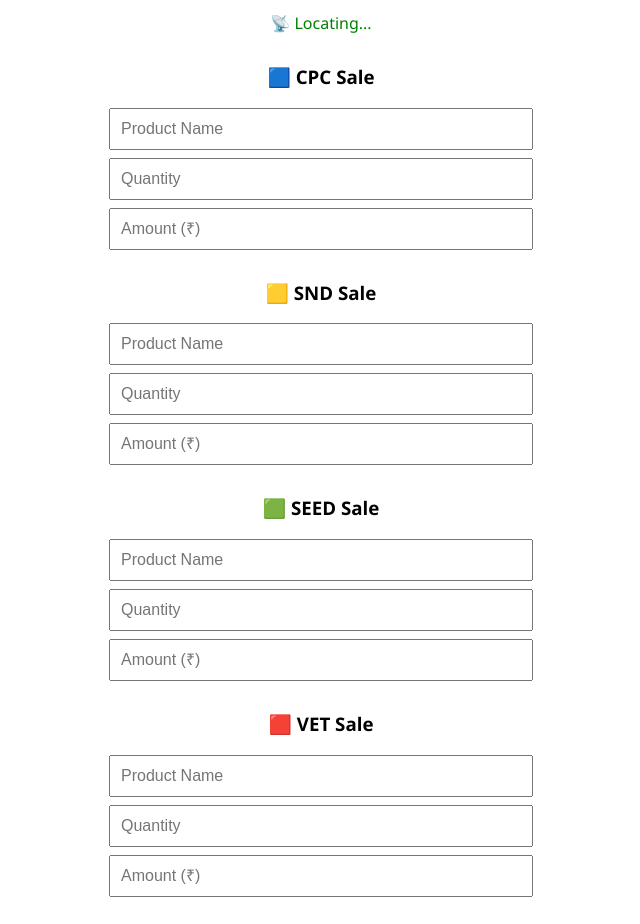
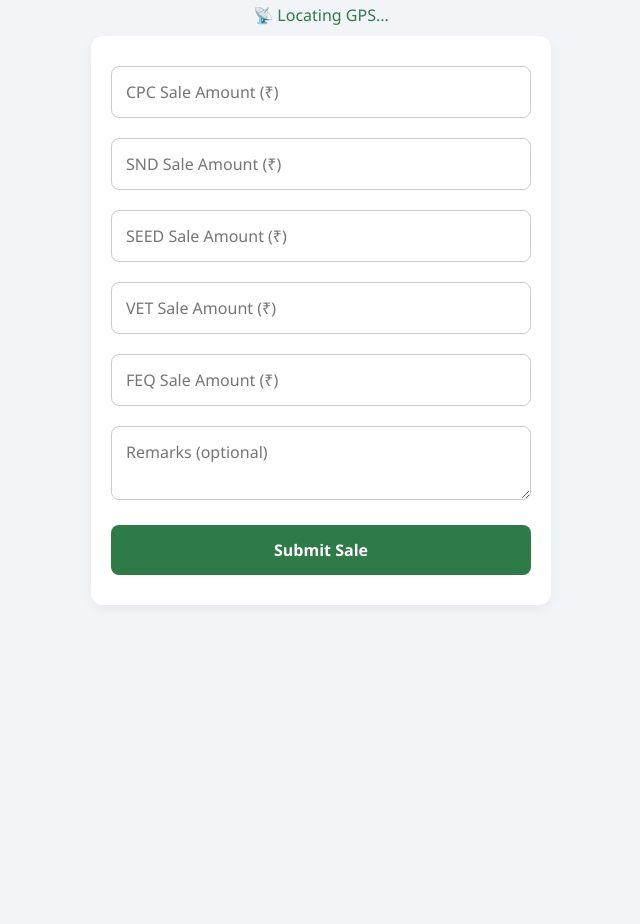
Before and after one commit to E-Sankalp/html-starter, a website: page sale.html in a window 1280 px wide. Shown: the part 89-1013 px from the top of the page, without its empty margins (319-959 px from the left). After the commit the page ends 800 px from the top, so only its background shows below. Drawn offline with Linux system fonts and the light colour scheme.

Commit message:
sale.html

```diff
--- a/sale.html
+++ b/sale.html
@@ -1,74 +1,81 @@
 <!DOCTYPE html>
-<html>
+<html lang="en">
 <head>
-  <title>Sales Entry</title>
-  <meta name="viewport" content="width=device-width, initial-scale=1">
+  <meta charset="UTF-8">
+  <title>Sale Entry | Sankalp</title>
+  <meta name="viewport" content="width=device-width, initial-scale=1, maximum-scale=1">
   <style>
+    * { box-sizing: border-box; }
     body {
-      font-family: 'Segoe UI', Tahoma, Geneva, Verdana, sans-serif;
+      font-family: 'Segoe UI', sans-serif;
+      margin: 0;
+      padding: 0;
+      background: #f2f5f7;
+      color: #333;
+    }
+    .container {
       padding: 20px;
+      max-width: 500px;
+      margin: 0 auto;
     }
-    h3 { text-align: center; margin-top: 30px; }
+    h2 {
+      text-align: center;
+      color: #2f7b47;
+      margin-bottom: 20px;
+    }
+    form {
+      background: #fff;
+      padding: 20px;
+      border-radius: 12px;
+      box-shadow: 0 4px 12px rgba(0,0,0,0.05);
+    }
     input, textarea, button {
-      display: block;
       width: 100%;
-      max-width: 400px;
-      margin: 8px auto;
-      padding: 10px;
+      padding: 14px;
+      margin: 10px 0;
       font-size: 16px;
+      border: 1px solid #ccc;
+      border-radius: 8px;
+      font-family: inherit;
     }
     button {
-      background: #007bff;
+      background: #2f7b47;
       color: white;
+      font-weight: bold;
       border: none;
-      border-radius: 5px;
+      cursor: pointer;
+      transition: background 0.3s;
     }
     button:hover {
-      background: #0056b3;
+      background: #25663a;
     }
     #gps-status {
       text-align: center;
-      margin-bottom: 15px;
-      color: green;
+      color: #2f7b47;
+      margin-bottom: 10px;
+    }
+    @media (max-width: 480px) {
+      body, .container { padding: 10px; }
+      input, textarea, button { font-size: 15px; padding: 12px; }
     }
   </style>
 </head>
-<body onload="getLocation()">
-  <h2 style="text-align:center;">🧾 Category-wise Sales Entry</h2>
+<body>
+  <div class="container">
+    <h2>📦 Sale Entry</h2>
+    <div id="gps-status">📡 Locating GPS...</div>
 
-  <div id="gps-status">📡 Locating...</div>
+    <form id="saleForm">
+      <input type="number" name="cpcSale" placeholder="CPC Sale Amount (₹)">
+      <input type="number" name="sndSale" placeholder="SND Sale Amount (₹)">
+      <input type="number" name="seedSale" placeholder="SEED Sale Amount (₹)">
+      <input type="number" name="vetSale" placeholder="VET Sale Amount (₹)">
+      <input type="number" name="feqSale" placeholder="FEQ Sale Amount (₹)">
+      <textarea name="remarks" placeholder="Remarks (optional)"></textarea>
 
-  <form id="saleForm">
-    <h3>🟦 CPC Sale</h3>
-    <input type="text" name="cpc_product" placeholder="Product Name">
-    <input type="number" name="cpc_qty" placeholder="Quantity">
-    <input type="number" name="cpc_amt" placeholder="Amount (₹)">
-
-    <h3>🟨 SND Sale</h3>
-    <input type="text" name="snd_product" placeholder="Product Name">
-    <input type="number" name="snd_qty" placeholder="Quantity">
-    <input type="number" name="snd_amt" placeholder="Amount (₹)">
-
-    <h3>🟩 SEED Sale</h3>
-    <input type="text" name="seed_product" placeholder="Product Name">
-    <input type="number" name="seed_qty" placeholder="Quantity">
-    <input type="number" name="seed_amt" placeholder="Amount (₹)">
-
-    <h3>🟥 VET Sale</h3>
-    <input type="text" name="vet_product" placeholder="Product Name">
-    <input type="number" name="vet_qty" placeholder="Quantity">
-    <input type="number" name="vet_amt" placeholder="Amount (₹)">
-
-    <h3>🟪 FEQ Sale</h3>
-    <input type="text" name="feq_product" placeholder="Product Name">
-    <input type="number" name="feq_qty" placeholder="Quantity">
-    <input type="number" name="feq_amt" placeholder="Amount (₹)">
-
-    <textarea name="remarks" placeholder="General Remarks (Optional)" rows="2"></textarea>
-
-    <button type="button" onclick="submitSale()">📤 Submit</button>
-    <button type="button" onclick="window.location.href='?page=menu'">🔙 Back to Menu</button>
-  </form>
+      <button type="button" onclick="submitSale()">Submit Sale</button>
+    </form>
+  </div>
 
   <script>
     let currentGPS = "";
@@ -79,39 +86,39 @@
         return;
       }
       navigator.geolocation.getCurrentPosition(
-        (position) => {
-          currentGPS = `${position.coords.latitude},${position.coords.longitude}`;
-          document.getElementById('gps-status').innerText = '📍 Location Captured';
+        pos => {
+          currentGPS = `${pos.coords.latitude},${pos.coords.longitude}`;
+          document.getElementById('gps-status').innerText = '📍 Location captured';
         },
-        () => {
-          document.getElementById('gps-status').innerText = '❌ Failed to get GPS location';
+        err => {
+          document.getElementById('gps-status').innerText = '❌ Unable to fetch GPS';
         }
       );
     }
 
     async function submitSale() {
-      const form = document.getElementById('saleForm');
-      const empCode = localStorage.getItem('empCode');
-      const location = currentGPS;
-
-      if (!empCode || !location) {
-        alert('❗ GPS or employee code missing');
-        return;
+      const empCode = localStorage.getItem("empCode");
+      if (!empCode || !currentGPS) {
+        return alert("❗ Missing employee code or GPS location.");
       }
 
+      const form = document.getElementById("saleForm");
       const formData = new FormData(form);
-      formData.append('type', 'sale');
-      formData.append('empCode', empCode);
-      formData.append('location', location);
+      formData.append("type", "sale");
+      formData.append("empCode", empCode);
+      formData.append("location", currentGPS);
 
-      const response = await fetch('https://script.google.com/macros/s/AKfycbyz_3uiEY1u-pszXKfXkRAPF_NQIk2PU0qu2eUAdKTKEWyiq4K22vwSfNtpbp0jFigMAg/exec', {
-        method: 'POST',
+      const res = await fetch("YOUR_SCRIPT_URL", {
+        method: "POST",
         body: formData
       });
 
-      alert('✅ Sale logged successfully');
+      const text = await res.text();
+      alert(text);
       form.reset();
     }
+
+    window.onload = getLocation;
   </script>
 </body>
 </html>
```
